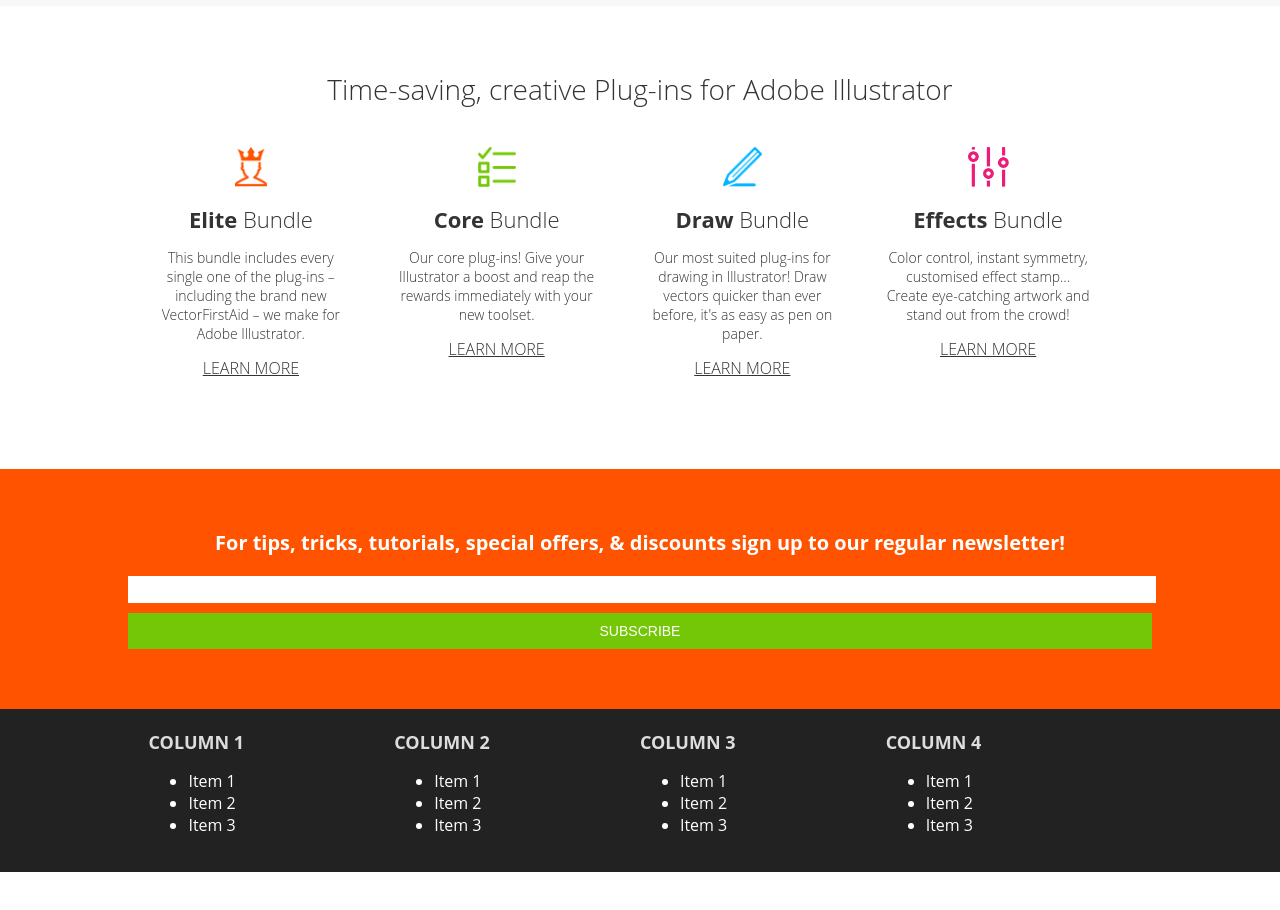
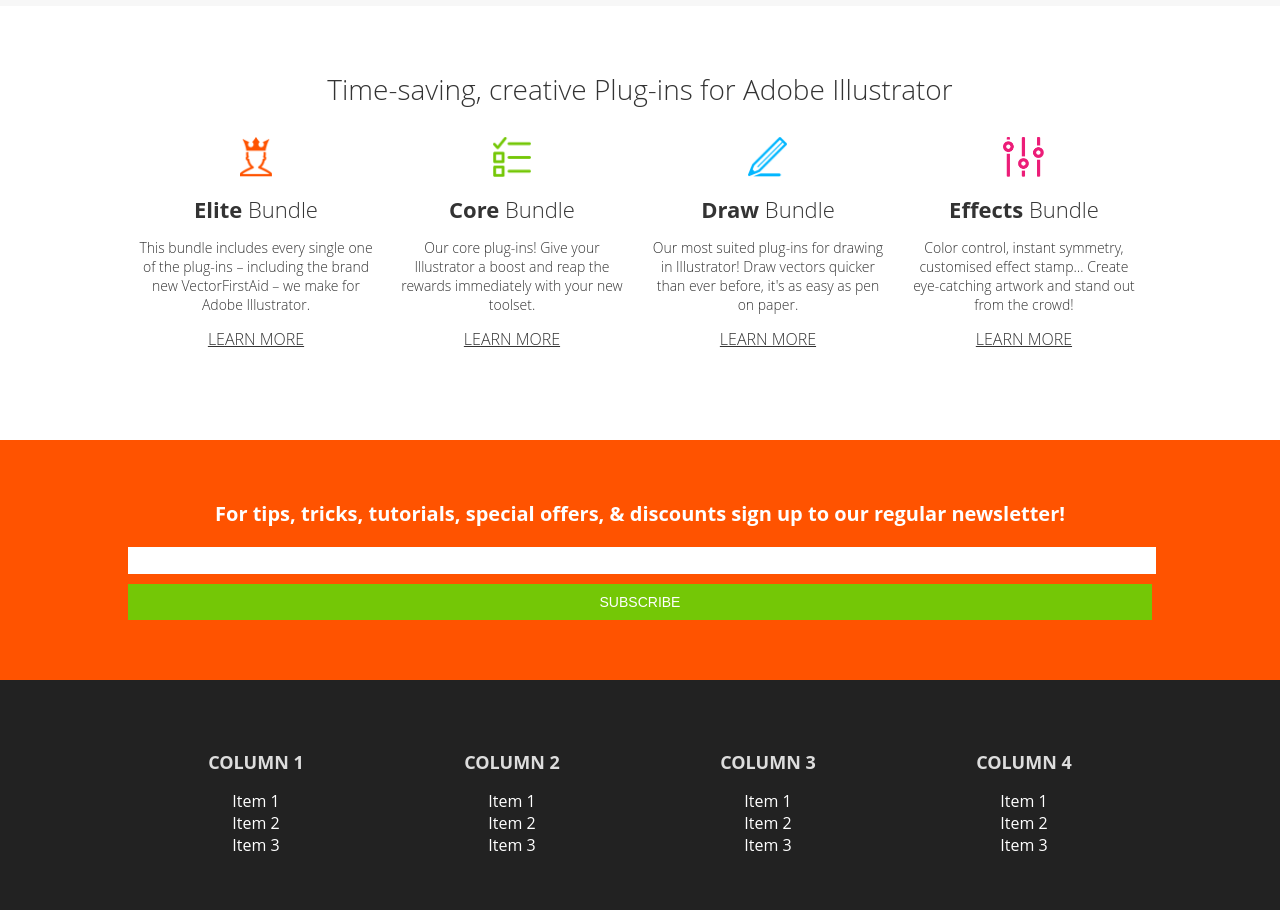
Before and after one commit to kimcalland/AG-KC-version1, a plain HTML site: page index.html in a window 1280 px wide. Shown: the part 840-1750 px from the top of the page. Before the commit the page ends 1723 px from the top, so only its background shows below. Drawn offline with Linux system fonts and the light colour scheme.

Commit message:
Final upload
New images and css styling

```diff
--- a/css/style.css
+++ b/css/style.css
@@ -8,6 +8,7 @@ body {
     width: 100%;
     height: auto;
     display: block;
+    text-align: center;
 }
 
 .clearfix:after {
@@ -40,6 +41,9 @@ html[xmlns] .clearfix {
     float: left;
     padding: 20px 0% 20px 5%;
 }
+#menu {
+    float: right;
+}
 #mobile-menu {
     display: none;
     float: right;
@@ -57,6 +61,7 @@ html[xmlns] .clearfix {
     background-size: cover;
     background-position: bottom center;
     vertical-align: middle;
+    display: inline-block;
 }
 #banner {
     width: 100%;
@@ -67,6 +72,7 @@ html[xmlns] .clearfix {
     background-position: bottom center;
     height: 100px;
     padding: 0 0 0 0;
+    display: inline-block;
 }
 #main {
     width: 80%;
@@ -76,7 +82,7 @@ html[xmlns] .clearfix {
     padding-left: 10%;
     padding-right: 10%;
     padding-bottom: 60px;
-    display: block;
+    display: inline-block;
 }
 .blurb img {
     max-wdith: auto;
@@ -103,9 +109,12 @@ html[xmlns] .clearfix {
     color: #fff;
     width: 80%;
     height: auto;
+    padding-top: 60px;
     padding-left: 10%;
+    padding-bottom: 40px;
     padding-right: 10%;
     display: block;
+    text-align: center;
 }
 
 /*--Sizing--*/
@@ -117,8 +126,8 @@ html[xmlns] .clearfix {
     padding: 2%;
 }
 .col-4 {
-    width: 20%;
-    padding: 2%;
+    width: 23%;
+    padding: 1%;
     float: left;
 }
 
--- a/css/sub-style.sass
+++ b/css/sub-style.sass
@@ -66,7 +66,7 @@ h4
 .items
   ul
     margin: 2px
-
+    text-align: left
   a
     color: $orange
     text-decoration: none
@@ -95,3 +95,9 @@ h4
   h4
     color: $light-grey
     text-transform: uppercase
+    text-align: center
+
+  ul
+    padding: 0px
+  li
+    list-style: none
```
Also changed, not shown: index.html (+1 -1 lines), css/sub-style.css, 1 other file.
